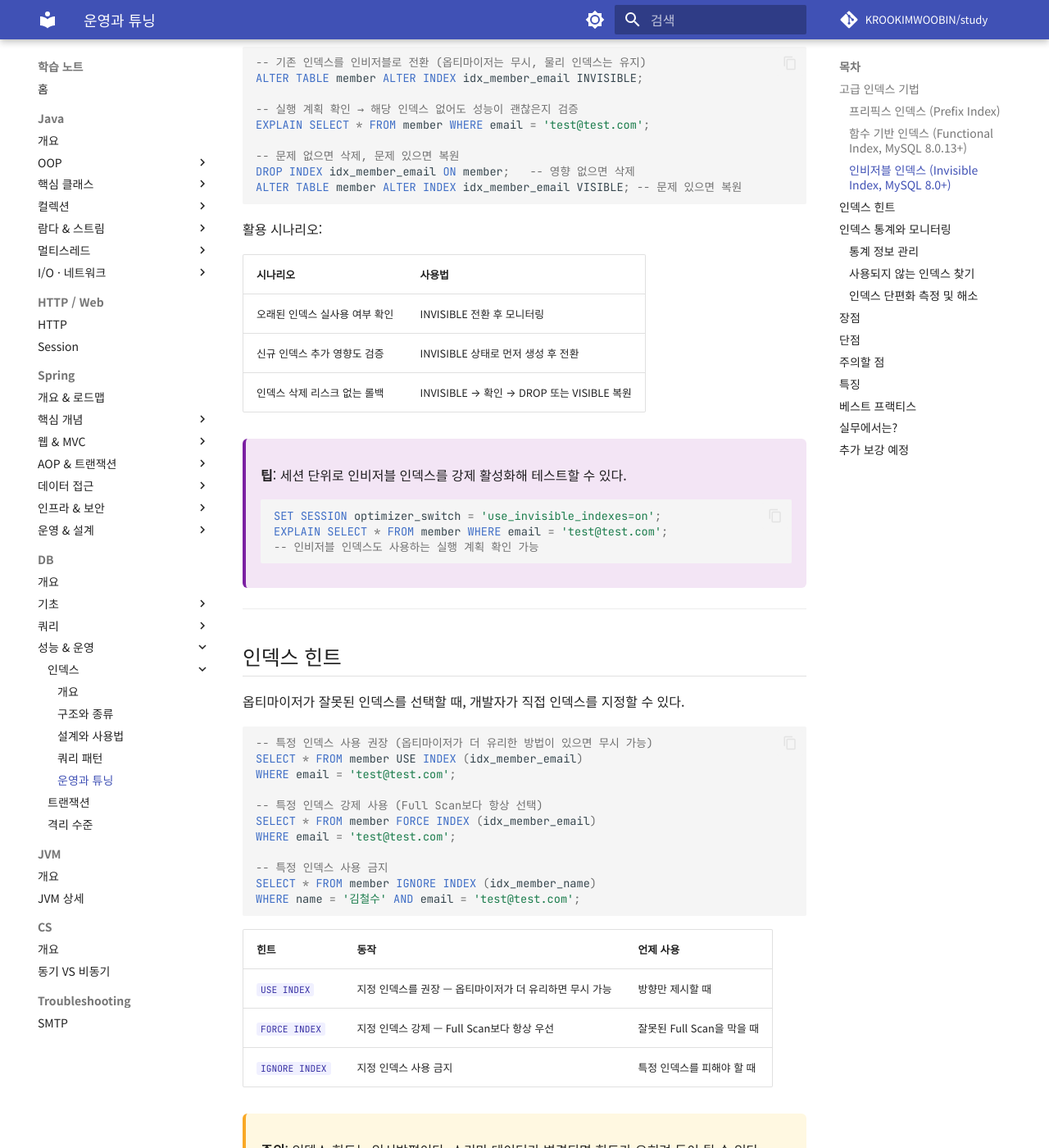
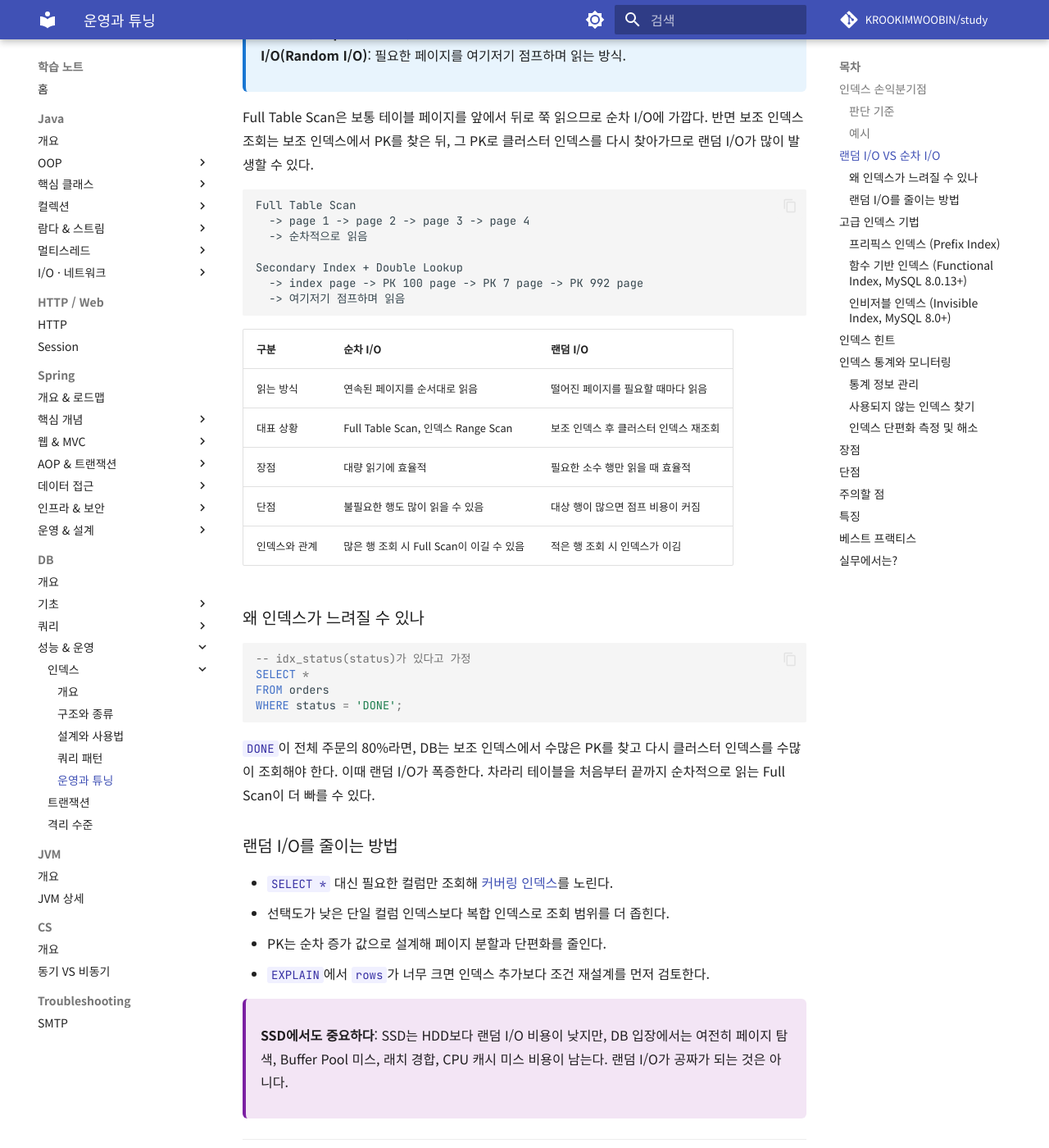
Before and after one commit to KROOKIMWOOBIN/study, an MkDocs documentation site: the page built from docs/db/성능운영/인덱스/운영과튜닝.md, in a window 1280 px wide and 1400 px high, scrolled down 2292 px. Shown: the whole window at 82% size. Built offline with MkDocs 1.6.1 and Material for MkDocs 9.7.7, drawn with Linux system fonts in a browser that asks for light colours; comment, search, counter and statistics services are not loaded; some of the changed text lies outside the part shown.

Commit message:
docs: add index breakeven and io notes

````diff
--- a/docs/db/성능운영/인덱스/운영과튜닝.md
+++ b/docs/db/성능운영/인덱스/운영과튜닝.md
@@ -13,6 +13,123 @@
 | [운영과 튜닝](./운영과튜닝.md) | 고급 기법, 힌트, 통계, 모니터링, 베스트 프랙티스 |
 
 </div>
+
+## 인덱스 손익분기점 { #인덱스-손익분기점 }
+
+<div class="concept-box" markdown="1">
+
+**인덱스 손익분기점**: 인덱스를 타는 비용이 Full Table Scan보다 싸지는 지점. 즉, `인덱스 탐색 + 테이블 재조회 비용`이 `테이블 전체 순차 스캔 비용`보다 작아지는 구간이다.
+
+</div>
+
+인덱스가 있다고 항상 빠른 것은 아니다. 특히 보조 인덱스로 많은 행을 찾은 뒤 다시 PK로 클러스터 인덱스를 조회하면, 많은 랜덤 I/O가 발생한다. 이 비용이 커지면 옵티마이저는 인덱스 대신 Full Table Scan을 선택할 수 있다.
+
+```text
+인덱스가 유리한 경우
+  -> 전체 1,000,000건 중 100건 조회
+  -> 적은 인덱스 탐색 + 적은 테이블 재조회
+
+Full Scan이 유리할 수 있는 경우
+  -> 전체 1,000,000건 중 700,000건 조회
+  -> 인덱스로 700,000번 찾아도 결국 대부분의 테이블을 읽음
+```
+
+### 판단 기준
+
+| 조건 | 인덱스 효과 |
+|------|-------------|
+| 조회 대상이 전체 행의 1% 이하 | 매우 좋음 |
+| 조회 대상이 전체 행의 5~10% 이하 | 대체로 좋음 |
+| 조회 대상이 전체 행의 20~30% 이상 | Full Scan이 더 나을 수 있음 |
+| 커버링 인덱스 | 테이블 재조회가 없어 손익분기점이 올라감 |
+| `SELECT *` + 보조 인덱스 | Double Lookup 때문에 손익분기점이 낮아짐 |
+| 행 크기가 큼 | 필요한 행만 읽는 인덱스가 유리해짐 |
+| Buffer Pool에 대부분 캐시됨 | 디스크 I/O 차이가 줄어 판단이 달라질 수 있음 |
+
+<div class="warning-box" markdown="1">
+
+**주의**: 5~10%는 암기용 절대값이 아니라 실무 감각을 위한 기준이다. 실제 선택은 테이블 크기, 행 크기, 인덱스 종류, 커버링 여부, 데이터 분포, 캐시 상태에 따라 달라진다.
+
+</div>
+
+### 예시
+
+```sql
+-- status 값 종류가 적고 DONE이 대부분이면 선택도가 낮다.
+-- 보조 인덱스가 있어도 Full Scan이 선택될 수 있다.
+EXPLAIN SELECT *
+FROM orders
+WHERE status = 'DONE';
+
+-- 특정 회원의 최근 주문처럼 결과가 작으면 인덱스 효과가 크다.
+EXPLAIN SELECT *
+FROM orders
+WHERE member_id = 10
+  AND created_at >= '2026-01-01';
+```
+
+<div class="tip-box" markdown="1">
+
+**팁**: 인덱스 추가 전에는 `EXPLAIN`의 `type`, `key`, `rows`, `filtered`, `Extra`를 보고 실제로 얼마나 많은 행을 읽는지 먼저 확인한다. MySQL 8.0.18 이상이라면 `EXPLAIN ANALYZE`로 실제 실행 시간도 함께 볼 수 있다.
+
+</div>
+
+---
+
+## 랜덤 I/O VS 순차 I/O { #랜덤-io-vs-순차-io }
+
+<div class="concept-box" markdown="1">
+
+**순차 I/O(Sequential I/O)**: 디스크나 메모리 페이지를 연속된 순서로 읽는 방식.
+**랜덤 I/O(Random I/O)**: 필요한 페이지를 여기저기 점프하며 읽는 방식.
+
+</div>
+
+Full Table Scan은 보통 테이블 페이지를 앞에서 뒤로 쭉 읽으므로 순차 I/O에 가깝다. 반면 보조 인덱스 조회는 보조 인덱스에서 PK를 찾은 뒤, 그 PK로 클러스터 인덱스를 다시 찾아가므로 랜덤 I/O가 많이 발생할 수 있다.
+
+```text
+Full Table Scan
+  -> page 1 -> page 2 -> page 3 -> page 4
+  -> 순차적으로 읽음
+
+Secondary Index + Double Lookup
+  -> index page -> PK 100 page -> PK 7 page -> PK 992 page
+  -> 여기저기 점프하며 읽음
+```
+
+| 구분 | 순차 I/O | 랜덤 I/O |
+|------|----------|----------|
+| 읽는 방식 | 연속된 페이지를 순서대로 읽음 | 떨어진 페이지를 필요할 때마다 읽음 |
+| 대표 상황 | Full Table Scan, 인덱스 Range Scan | 보조 인덱스 후 클러스터 인덱스 재조회 |
+| 장점 | 대량 읽기에 효율적 | 필요한 소수 행만 읽을 때 효율적 |
+| 단점 | 불필요한 행도 많이 읽을 수 있음 | 대상 행이 많으면 점프 비용이 커짐 |
+| 인덱스와 관계 | 많은 행 조회 시 Full Scan이 이길 수 있음 | 적은 행 조회 시 인덱스가 이김 |
+
+### 왜 인덱스가 느려질 수 있나
+
+```sql
+-- idx_status(status)가 있다고 가정
+SELECT *
+FROM orders
+WHERE status = 'DONE';
+```
+
+`DONE`이 전체 주문의 80%라면, DB는 보조 인덱스에서 수많은 PK를 찾고 다시 클러스터 인덱스를 수많이 조회해야 한다. 이때 랜덤 I/O가 폭증한다. 차라리 테이블을 처음부터 끝까지 순차적으로 읽는 Full Scan이 더 빠를 수 있다.
+
+### 랜덤 I/O를 줄이는 방법
+
+- `SELECT *` 대신 필요한 컬럼만 조회해 [커버링 인덱스](./설계와사용법.md#커버링-인덱스)를 노린다.
+- 선택도가 낮은 단일 컬럼 인덱스보다 복합 인덱스로 조회 범위를 더 좁힌다.
+- PK는 순차 증가 값으로 설계해 페이지 분할과 단편화를 줄인다.
+- `EXPLAIN`에서 `rows`가 너무 크면 인덱스 추가보다 조건 재설계를 먼저 검토한다.
+
+<div class="tip-box" markdown="1">
+
+**SSD에서도 중요하다**: SSD는 HDD보다 랜덤 I/O 비용이 낮지만, DB 입장에서는 여전히 페이지 탐색, Buffer Pool 미스, 래치 경합, CPU 캐시 미스 비용이 남는다. 랜덤 I/O가 공짜가 되는 것은 아니다.
+
+</div>
+
+---
 
 ## 고급 인덱스 기법
 
@@ -364,11 +481,6 @@ WHERE email IS NOT NULL  -- ⚠️ 대부분 행 조회 → Full Scan 가능
 | **UUID PK 강제 사용 환경** | UUIDv7(시간 정렬) 또는 ULID 도입으로 페이지 분할 최소화 |
 | **함수 조건 인덱스 무력화** | 범위 조건으로 쿼리 재작성 → 불가능하면 함수 기반 인덱스 (MySQL 8.0.13+) |
 
-## 추가 보강 예정
-
-1. 인덱스 손익분기점
-2. 랜덤IO VS 순서IO
-
 ---
 
 **이전**: [인덱스 쿼리 패턴](./쿼리패턴.md) · **처음**: [인덱스 개요](../인덱스.md)
````
Also changed, not shown: docs/db/성능운영/인덱스.md (+2 -0 lines).
